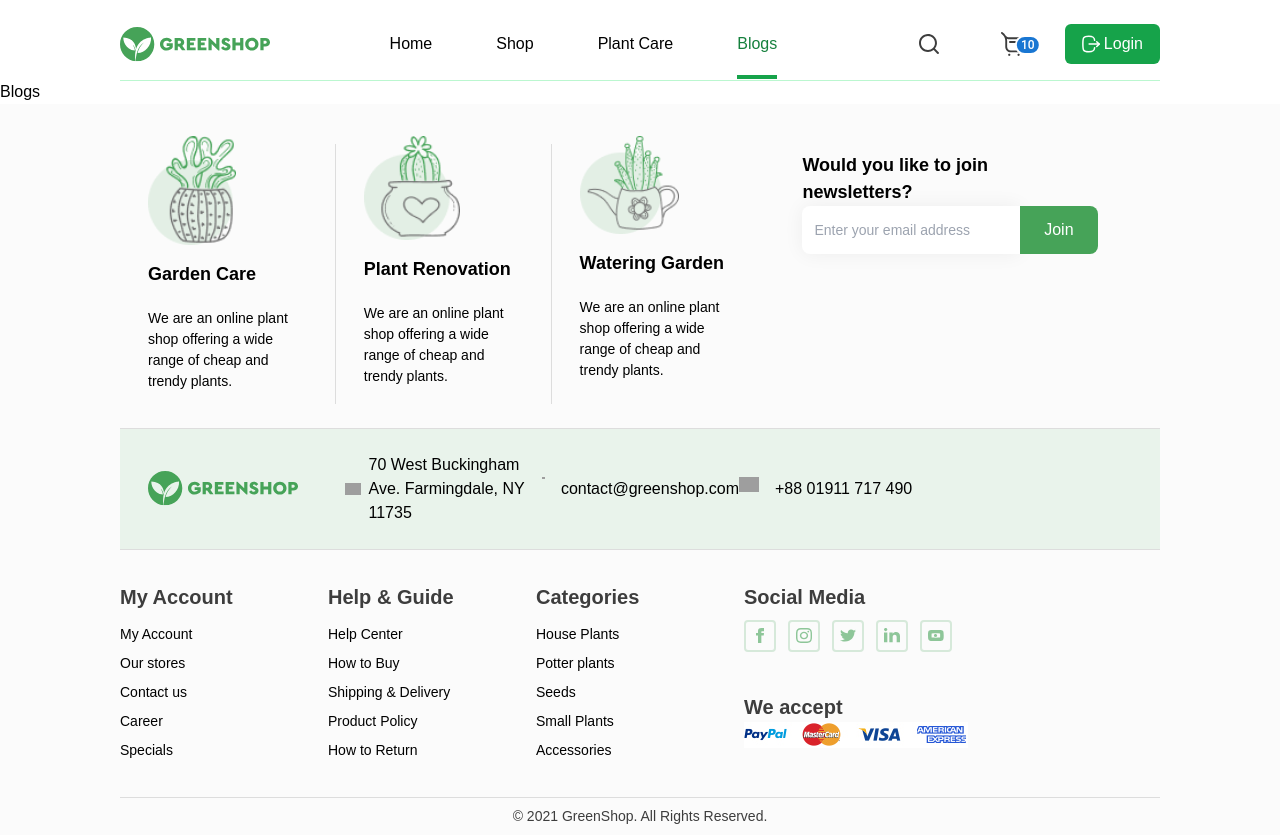
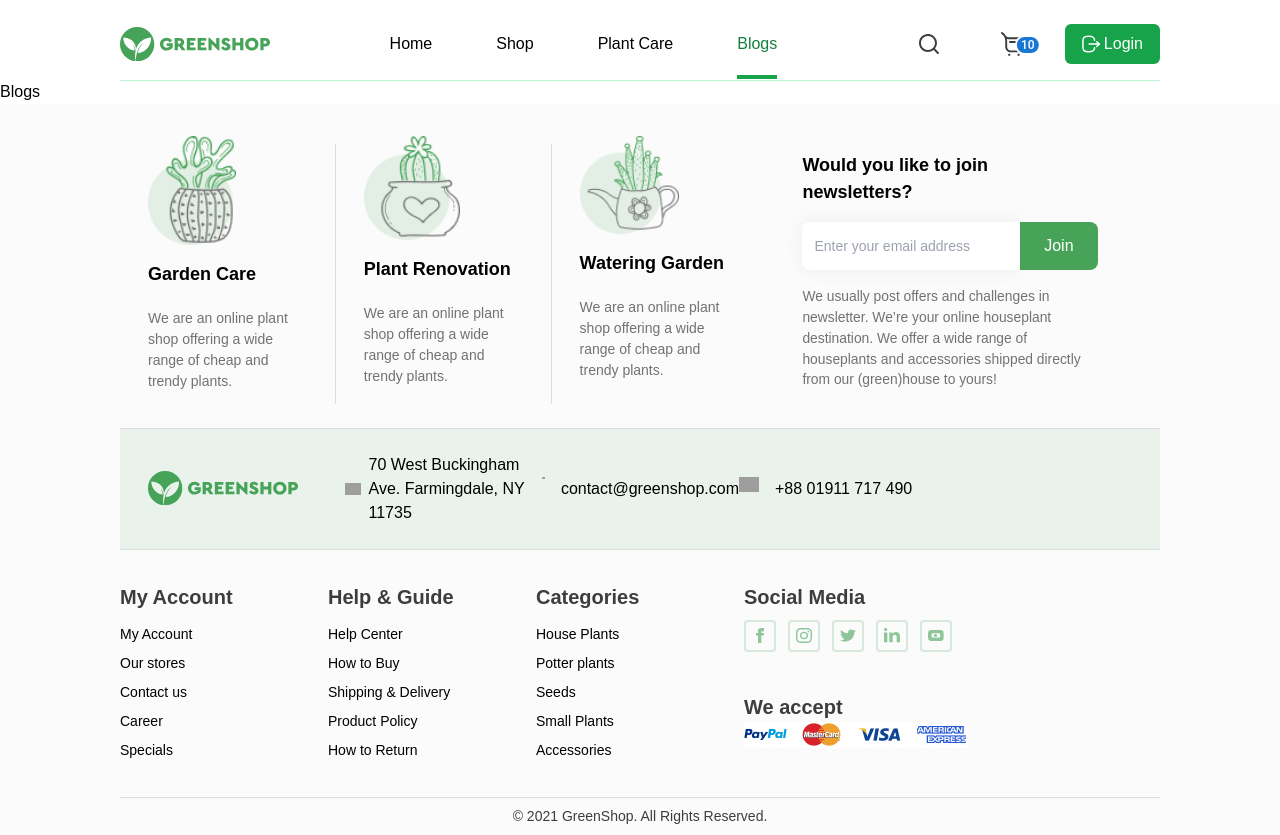
Before and after one commit to YahyobekRahimov/greenshop, a React (Vite) app: page /blogs in a window 1280 px wide. Built offline with nearby package versions, Linux system fonts and the light colour scheme; grey boxes are pictures that could not be loaded; a web font is replaced by a local one.

Commit message:
made some small changes

```diff
--- a/src/App.css
+++ b/src/App.css
@@ -40,3 +40,7 @@ body {
 .footer-grid-custom {
    grid-template-columns: 1fr 1fr 1fr 2fr;
 }
+
+@media (min-width: 640px) {
+
+}
--- a/src/components/ColorBadge.jsx
+++ b/src/components/ColorBadge.jsx
@@ -18,7 +18,6 @@ export default function CustomizedBadges() {
    return (
       <IconButton aria-label="cart">
          <StyledBadge badgeContent={10} color="primary">
-            {/* <ShoppingCartIcon /> */}
             <ShoppingCart />
          </StyledBadge>
       </IconButton>
--- a/src/components/Footer.jsx
+++ b/src/components/Footer.jsx
@@ -17,12 +17,6 @@ import Union from "../images/Union.svg";
 import AcceptedPayments from "../images/AcceptedPayments.png";
 
 export default function Footer() {
-   const data = [
-      {
-         image: "../images/",
-      },
-      {},
-   ];
    return (
       <Container classes="flex bg-softBackground flex-col">
          <div className="flex py-8 gap-[4rem] px-7">
@@ -37,7 +31,7 @@ export default function Footer() {
                   <h3 className="text-[1.125rem] font-bold">
                      Garden Care
                   </h3>
-                  <p className="text-[0.875rem] py-1 hover:underline">
+                  <p className="text-[0.875rem] py-1 text-textSecondary">
                      We are an online plant shop offering a wide range
                      of cheap and trendy plants.
                   </p>
@@ -52,7 +46,7 @@ export default function Footer() {
                   <h3 className="text-[1.125rem] font-bold">
                      Plant Renovation
                   </h3>
-                  <p className="text-[0.875rem] py-1 hover:underline">
+                  <p className="text-[0.875rem] py-1 text-textSecondary">
                      We are an online plant shop offering a wide range
                      of cheap and trendy plants.
                   </p>
@@ -67,14 +61,14 @@ export default function Footer() {
                   <h3 className="text-[1.125rem] font-bold">
                      Watering Garden
                   </h3>
-                  <p className="text-[0.875rem] py-1 hover:underline">
+                  <p className="text-[0.875rem] py-1 text-textSecondary">
                      We are an online plant shop offering a wide range
                      of cheap and trendy plants.
                   </p>
                </div>
             </div>
             <div className="w-[30%]">
-               <h3 className="text-[1.125rem] font-bold pt-4">
+               <h3 className="text-[1.125rem] font-bold pt-4 pb-4">
                   Would you like to join newsletters?
                </h3>
                <div className="flex">
@@ -82,19 +76,25 @@ export default function Footer() {
                      type="email"
                      name="email"
                      id="email"
-                     className="w-full p-3 text-[0.875rem] py-1 hover:underline duration-200 border-gray-300 shadow-input focus:outline-none focus:border-blue-500 focus:ring focus:ring-blue-300 focus:border-r-0 rounded-l-lg"
+                     className="w-full p-3 text-[0.875rem] py-1 duration-200 border-gray-300 shadow-input focus:outline-none focus:border-blue-500 focus:ring focus:ring-blue-300 focus:border-r-0 rounded-l-lg"
                      placeholder="Enter your email address"
                   />
                   <Button classes="bg-primary text-white py-3 px-6 rounded-r-lg hover:bg-primaryDark">
                      Join
                   </Button>
                </div>
+               <p className="text-textSecondary text-[0.865rem] pt-4">
+                  We usually post offers and challenges in newsletter.
+                  We’re your online houseplant destination. We offer a
+                  wide range of houseplants and accessories shipped
+                  directly from our (green)house to yours!
+               </p>
             </div>
          </div>
          <Divider variant="fullWidth" />
          <div className="pl-7 pr-[14rem] grid grid-cols-4 py-6 items-center bg-footerBackgroundSecondary">
             <Logo />
-            <p className="flex gap-2 items-center">
+            <div className="flex gap-2 items-center">
                <div>
                   <img
                      className="w-8"
@@ -103,19 +103,19 @@ export default function Footer() {
                   />
                </div>
                70 West Buckingham Ave. Farmingdale, NY 11735
-            </p>
-            <p className="flex gap-4">
+            </div>
+            <div className="flex gap-4">
                <div>
                   <img className="w-5" src={Message} alt="Message" />
                </div>
                contact@greenshop.com
-            </p>
-            <p className="flex gap-4">
+            </div>
+            <div className="flex gap-4">
                <div>
                   <img className="w-5" src={Calling} alt="Call" />
                </div>
                +88 01911 717 490
-            </p>
+            </div>
          </div>
          <Divider variant="fullWidth" />
          <div className="grid footer-grid-custom">
--- a/src/components/Header.jsx
+++ b/src/components/Header.jsx
@@ -8,6 +8,7 @@ import ColorBadge from "./ColorBadge";
 import { useLocation } from "react-router-dom";
 import ModalSearch from "./ModalSearch";
 import { useState } from "react";
+import Button from "./Button";
 
 export default function Header() {
    function handleclick(e) {
@@ -20,7 +21,9 @@ export default function Header() {
       <div className="mt-[1.5rem]">
          <Container classes="flex justify-between items-center ">
             <div className="cursor-pointer">
-               <NavLink to="/" ><Logo /></NavLink>
+               <NavLink to="/">
+                  <Logo />
+               </NavLink>
             </div>
             <div>
                <ul className="list-none flex gap-16 items-center">
@@ -76,27 +79,27 @@ export default function Header() {
                   </li>
                </ul>
             </div>
-            <div className="  flex gap-8 items-center">
+            <div className="flex gap-8 items-center">
                <Search
                   onClick={handleclick}
                   className={`${
                      setModalSearch
                         ? "hidden"
-                        : " block rounded-full hover:bg-gray-100 cursor-pointer"
+                        : "block rounded-full w-10 h-10 hover:bg-gray-100 cursor-pointer"
                   }`}
                />
                <ModalSearch
                   className={`${
                      setModalSearch
                         ? "hidden"
-                        : " block cursor-pointer"
+                        : "block cursor-pointer"
                   }`}
                />
                <ColorBadge />
-               <button className=" hover:bg-primaryDark items-center flex gap-[0.25rem] text-white px-[1.0625rem] py-[0.5rem] rounded-md bg-green-600">
+               <Button classes="hover:bg-primaryDark items-center flex gap-[0.25rem] text-white px-[1.0625rem] py-[0.5rem] rounded-md bg-green-600">
                   <Login />
                   Login
-               </button>
+               </Button>
             </div>
          </Container>
          <Container>
```
